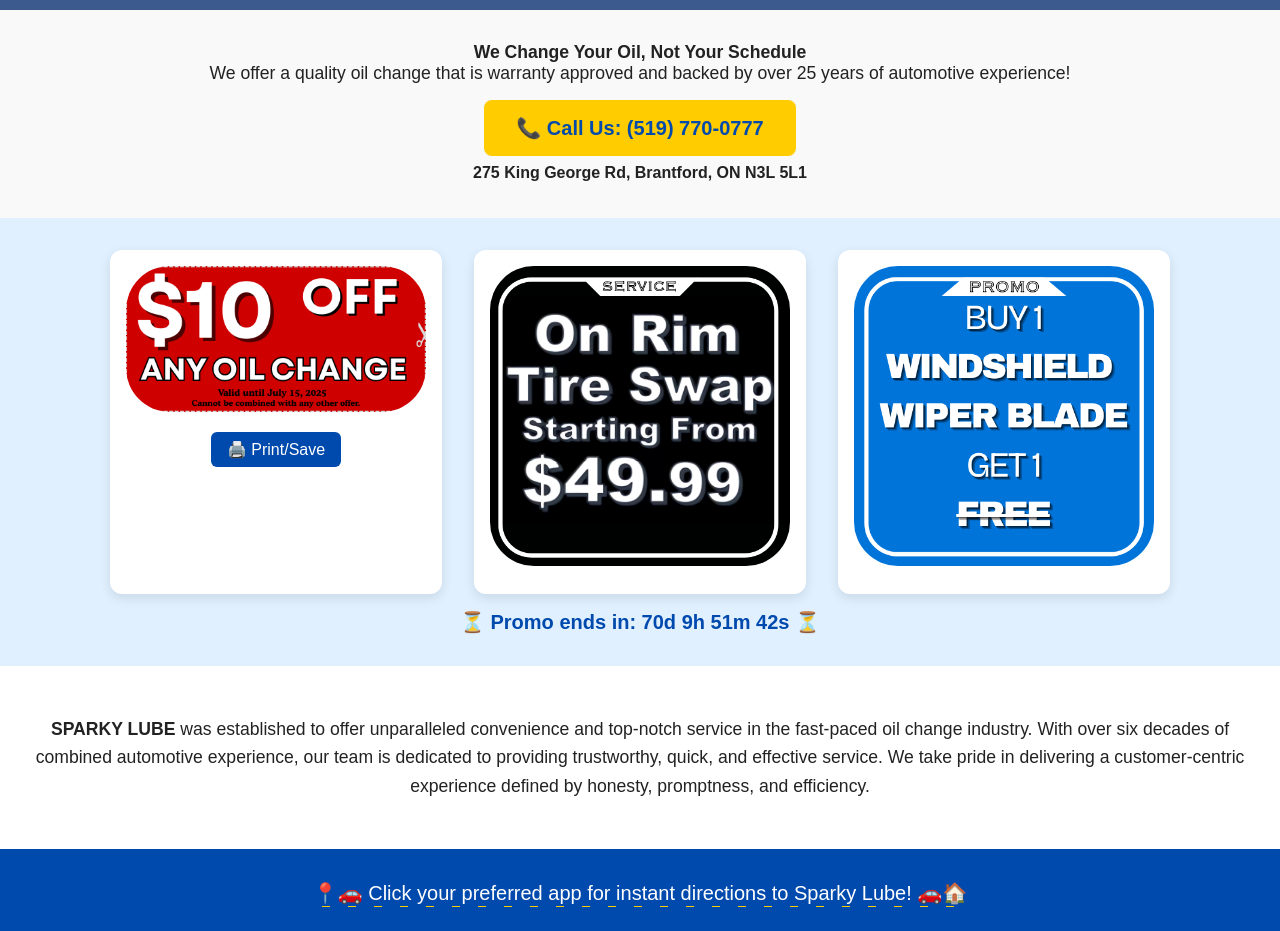
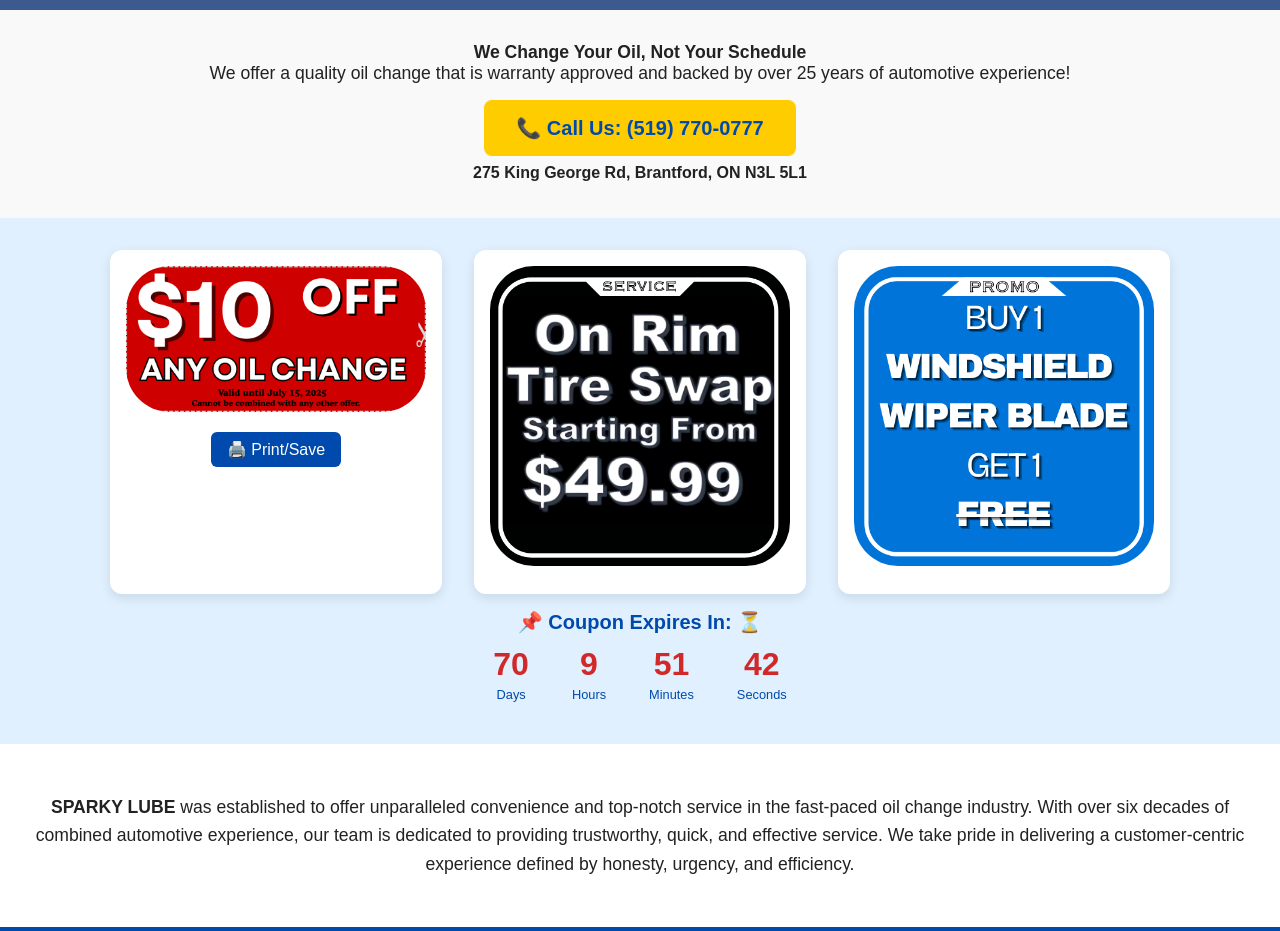
Before and after one commit to alexstirpe/sparkylube, a plain HTML site: page index.html in a window 1280 px wide. Shown: the part 166-1097 px from the top of the page. Drawn offline with Linux system fonts and the light colour scheme.

Commit message:
Updated countdown timer style. Modified website description.

```diff
--- a/index.html
+++ b/index.html
@@ -76,7 +76,7 @@
   <!-- Business Description -->
   <section class="business-desc">
     <p>
-      <strong>SPARKY LUBE</strong> was established to offer unparalleled convenience and top-notch service in the fast-paced oil change industry. With over six decades of combined automotive experience, our team is dedicated to providing trustworthy, quick, and effective service. We take pride in delivering a customer-centric experience defined by honesty, promptness, and efficiency.    </p>
+      <strong>SPARKY LUBE</strong> was established to offer unparalleled convenience and top-notch service in the fast-paced oil change industry. With over six decades of combined automotive experience, our team is dedicated to providing trustworthy, quick, and effective service. We take pride in delivering a customer-centric experience defined by honesty, urgency, and efficiency.    </p>
   </section>
 
   <!-- Map & Directions Section -->
@@ -113,7 +113,7 @@
     <p>  Copyright © 2025 Sparky Lube | All Rights Reserved.    </p>
   </footer>
 
-  <!-- Optional Countdown Script -->
+  <!-- Countdown Script -->
   <script>
     const countdownDate = new Date("July 15, 2025 23:59:59").getTime();
     const countdownElement = document.getElementById("countdown");
@@ -132,7 +132,16 @@
       const minutes = Math.floor((distance % (1000 * 60 * 60)) / (1000 * 60));
       const seconds = Math.floor((distance % (1000 * 60)) / 1000);
 
-      countdownElement.innerHTML = `⏳ Promo ends in: ${days}d ${hours}h ${minutes}m ${seconds}s ⏳`;
+      countdownElement.innerHTML = `
+      <div class="countdown-title">📌 Coupon Expires In: ⏳</div>
+       <div class="countdown-timer">
+         <span class="countdown-unit days" data-label="Days">${days}</span>
+        <span class="countdown-unit hours" data-label="Hours">${hours}</span>
+        <span class="countdown-unit minutes" data-label="Minutes">${minutes}</span>
+        <span class="countdown-unit seconds" data-label="Seconds">${seconds}</span>
+      </div>
+    `;
+
     }
 
     setInterval(updateCountdown, 1000);
--- a/style.css
+++ b/style.css
@@ -147,12 +147,46 @@ header {
   background-color: #00337f;
 }
 
+/* Countdown Elements */
 .countdown {
   text-align: center;
   font-weight: bold;
   font-size: 1.25rem;
-  color: #004aad;
-  margin-top: 1rem;
+  color: #004aad; /* Blue for main text */
+  margin-top: 0.75rem;
+}
+
+.countdown-title {
+  margin-bottom: 2px;
+}
+
+.countdown-timer {
+  display: flex;
+  justify-content: center;
+  gap: 15px;
+  flex-wrap: wrap;
+}
+
+.countdown-unit {
+  position: relative;
+  font-size: 2rem;
+  color: rgb(209, 41, 41); /* Red for the numbers */
+  font-weight: bold;
+  padding: 10px 14px;
+  background: transparent;
+  border-radius: 8px;
+  animation: pulse 1.5s ease-in-out infinite;
+}
+
+/* Data label styling with pseudo-elements */
+.countdown-unit::after {
+  content: attr(data-label);
+  display: block;
+  font-size: 0.8rem;
+  color: #004aad; /* Blue for the label text */
+  font-weight: normal;
+  margin-top: 4px;
+  text-align: center;
 }
 
 /* Business Description */
```
Also changed, not shown: 1 other file.
